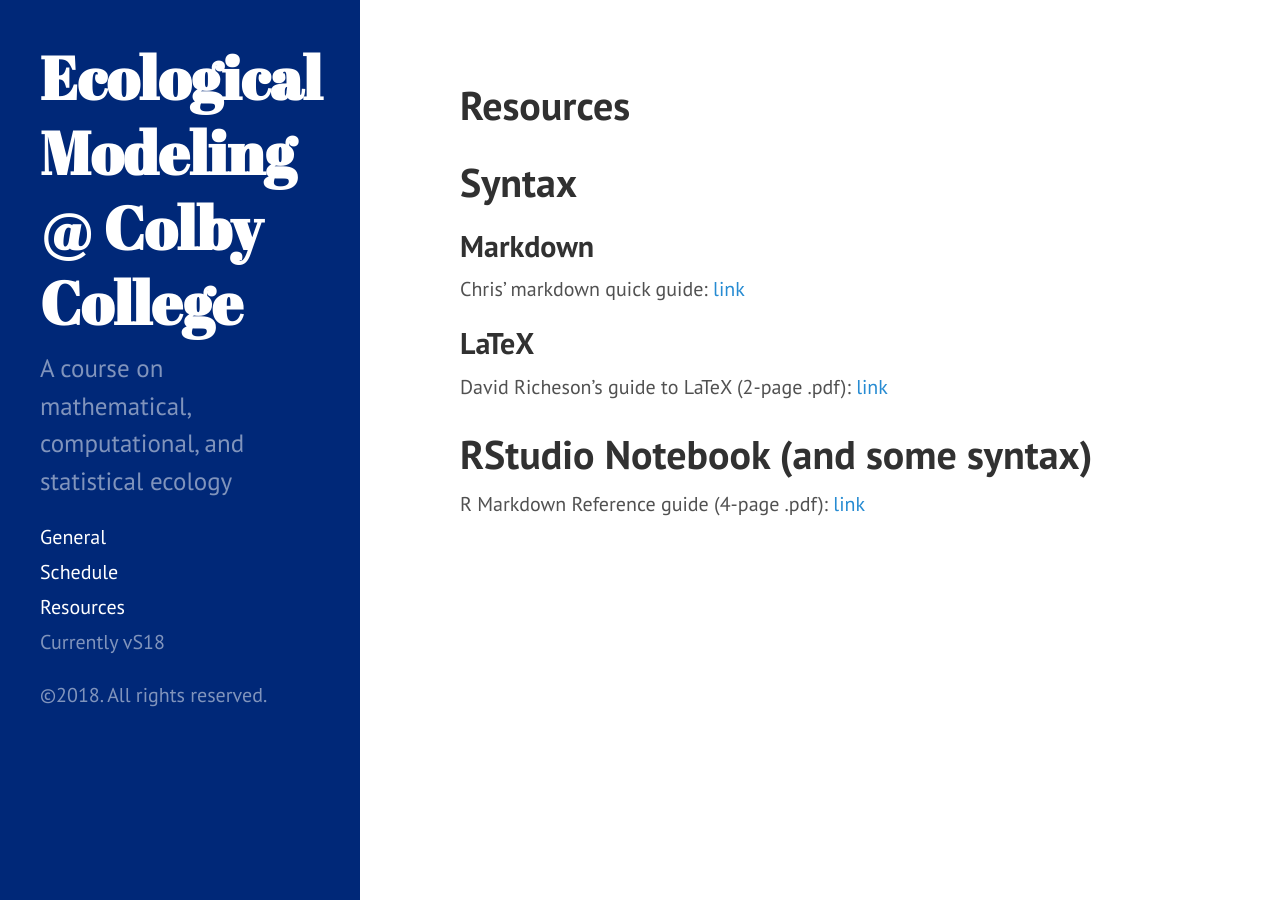
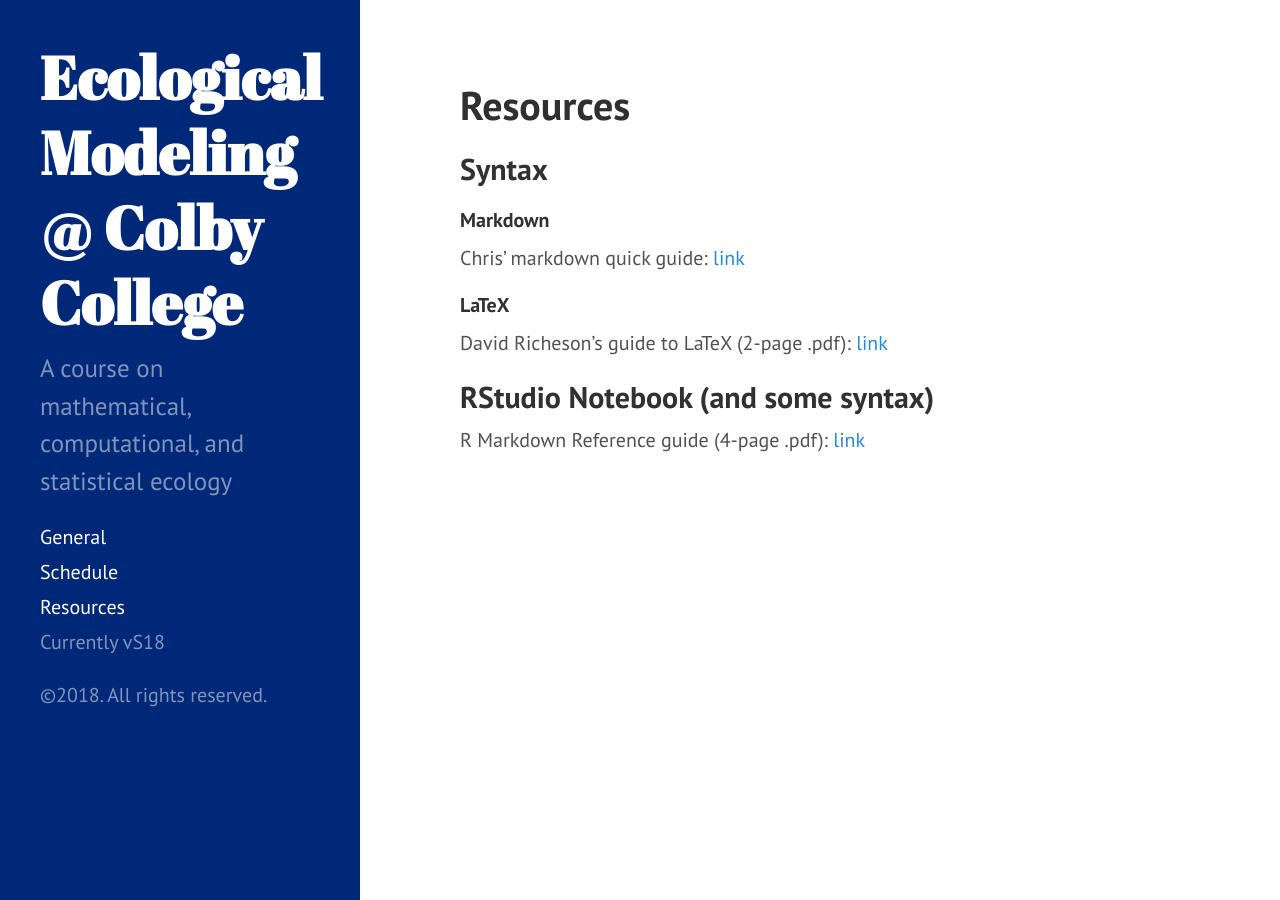
Before and after one commit to ColbyEcology/BI382_2018_Spring, a Jekyll site: the page built from Resources.md, in a window 1280 px wide. Built offline with Jekyll 4.4.1, drawn with Linux system fonts in a browser that asks for light colours.

Commit message:
latex guide

```diff
--- a/Resources.md
+++ b/Resources.md
@@ -3,13 +3,13 @@
 title: "Resources"
 ---
 
-# Syntax
+## Syntax
 
-## Markdown
+#### Markdown
 Chris' markdown quick guide: [link](../Misc/CMsMarkdown)
 
-## LaTeX
+#### LaTeX
 David Richeson's guide to LaTeX (2-page .pdf): [link](https://users.dickinson.edu/~richesod/latex/latexcheatsheet.pdf)
 
-# RStudio Notebook (and some syntax)
+## RStudio Notebook (and some syntax)
 R Markdown Reference guide (4-page .pdf): [link](https://www.rstudio.com/wp-content/uploads/2015/03/rmarkdown-reference.pdf)
```
